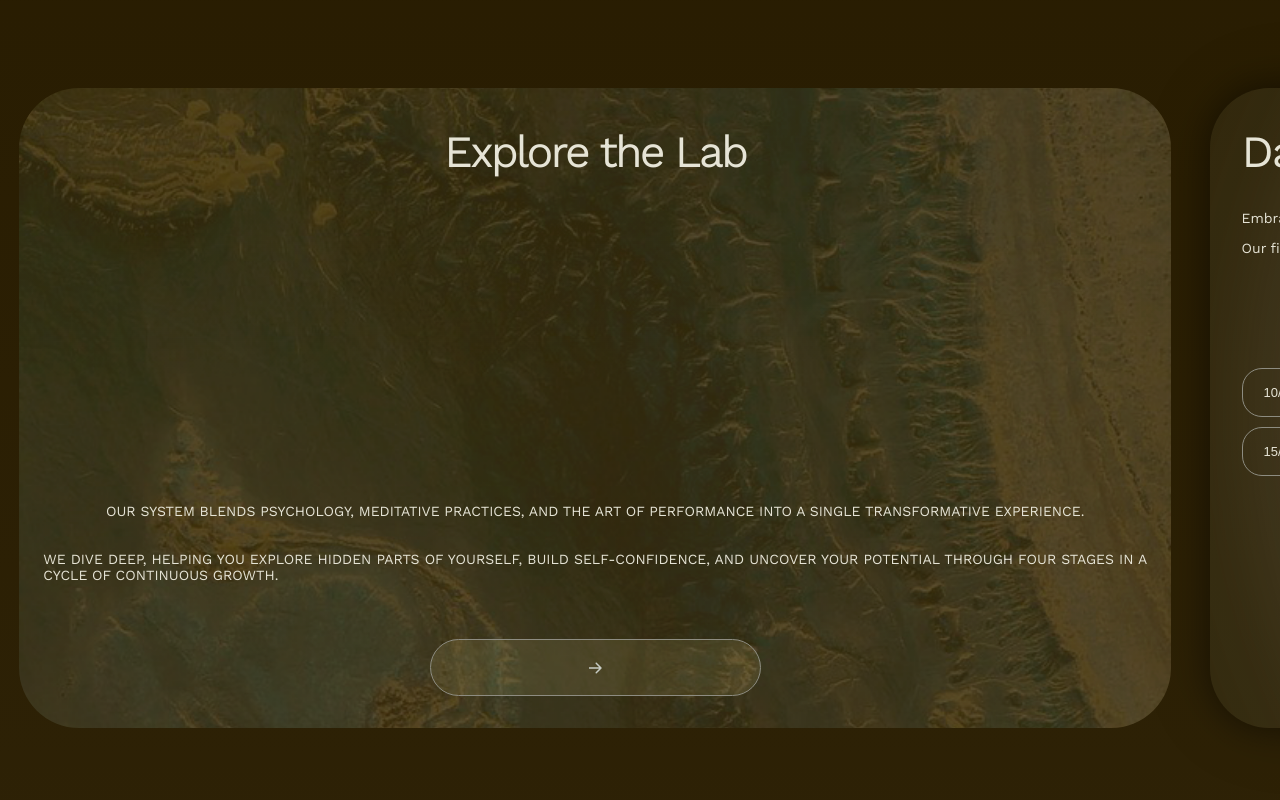
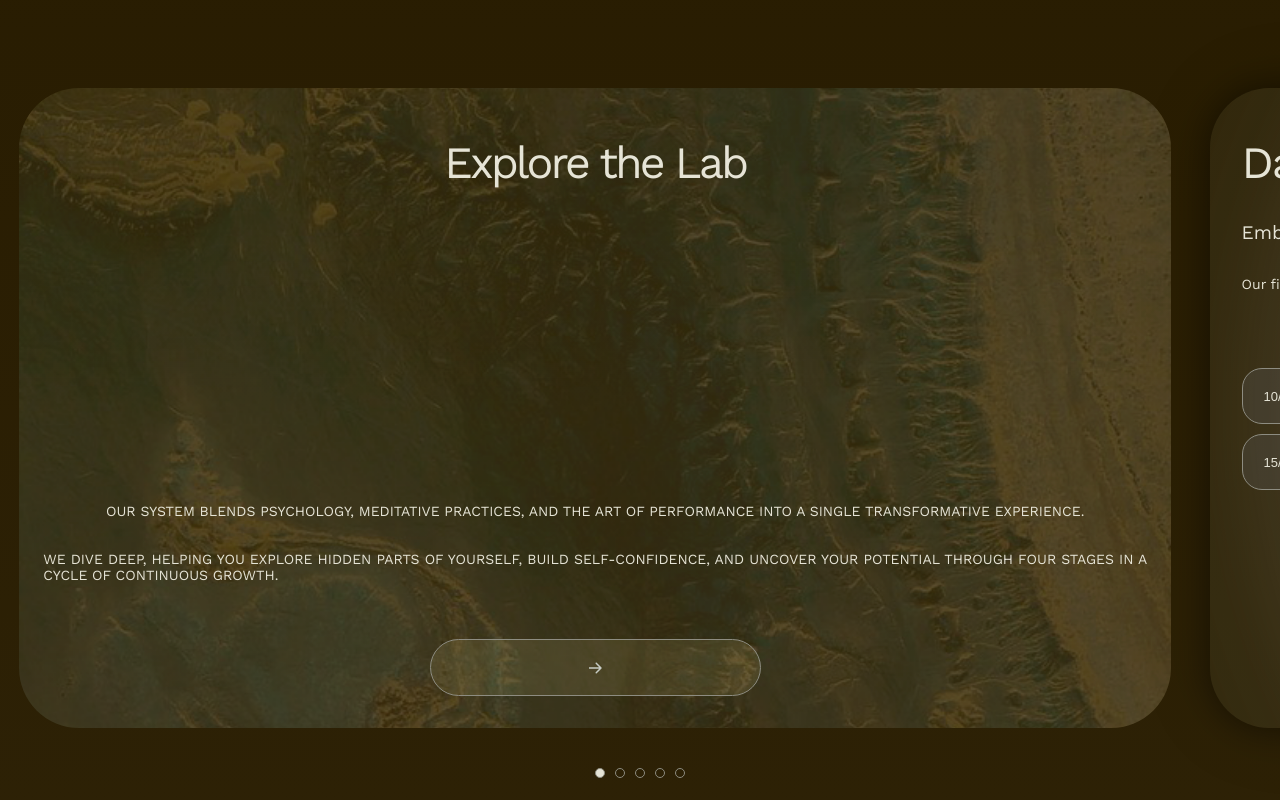
Before and after one commit to rbeatryss/massa, a React (Create React App) app: page / in a window 1280 px wide. Shown: the part 760-1560 px from the top of the page. Built offline with nearby package versions, Linux system fonts and the light colour scheme.

Commit message:
added slider tracker, updated horizontal scroll

```diff
--- a/public/index.html
+++ b/public/index.html
@@ -2,12 +2,10 @@
 <html lang="en">
   <head>
     <meta charset="utf-8" />
-    <link rel="icon" href="%PUBLIC_URL%/favicon.ico" />
+    <link rel="icon" href="%PUBLIC_URL%/favicon.svg" />
     <meta name="viewport" content="width=device-width, initial-scale=1" />
     <meta name="theme-color" content="#000000" />
     <meta
-      name="description"
-      content="Web site created using create-react-app"
     />
     <link rel="apple-touch-icon" href="%PUBLIC_URL%/logo.svg" />
     <!--
@@ -24,7 +22,7 @@
       work correctly both with client-side routing and a non-root public URL.
       Learn how to configure a non-root public URL by running `npm run build`.
     -->
-    <title>React App</title>
+    <title>MASSA CONFUSA</title>
   </head>
   <body>
     <noscript>You need to enable JavaScript to run this app.</noscript>
--- a/src/App.css
+++ b/src/App.css
@@ -35,6 +35,8 @@ h1 {
   color: #E6E4D6;
   text-align: start;
   margin: 0;
+  line-height:0.8;
+
 }
 
 h2 {
@@ -44,13 +46,14 @@ h2 {
   text-align: start;
   letter-spacing: -2px;
   font-weight: 500;
+  margin-top: 3rem;
 
 }
 
 h3 {
-  font-size: 14px;
-  /* font-size: 1.2rem; */
-  font-weight: 400;
+  /* font-size: 14px; */
+  font-size: 1.2rem;
+  font-weight: 500;
   color: #E6E4D6;
   text-align: start;
 }
@@ -59,7 +62,7 @@ p {
   color: #E6E4D6;
 }
 
-.horizontal-scroll {
+/* .horizontal-scroll {
   display: flex;
   overflow-x: auto;
   padding-right: 30px;
@@ -71,7 +74,7 @@ p {
 .horizontal-scroll::-webkit-scrollbar {
   display: none;
   cursor: grab;
-}
+} */
 
 .magic-description {
   color: #E6E4D6;
@@ -85,8 +88,6 @@ p {
 
 .about,
 .sounds,
-.sound,
-.sound,
 .community,
 .events {
   height: 100vh;
@@ -123,7 +124,7 @@ p {
 .sounds-title,
 .community-title,
 .magic-title,
-.sound-title {
+.sounds-title {
   margin: 1rem 2.5rem 2rem;
   word-wrap: break-word;
 }
@@ -139,13 +140,14 @@ p {
   flex-direction: column;
   justify-content: space-between;
   align-items: center;
+  margin-top: 0;
 }
 
 .quote {
   font-size: 1.2em;
   font-weight: 400;
   text-align: center;
-  margin: 1.5rem auto;
+  margin: 1.5rem auto 10rem;
   width: 70%;
 }
 
--- a/src/App.jsx
+++ b/src/App.jsx
@@ -21,6 +21,7 @@ import email from './assets/mail.svg'
 import instagram from './assets/instagram.svg'
 
 import './App.css';
+import HorizontalScroll from './components/horizontalScroll/HorizontalScroll';
 
 function App() {
   const bookCardData = [
@@ -172,7 +173,7 @@ function App() {
         </div>
       </div>
       <div className="explore">
-        <div className="horizontal-scroll">
+      <HorizontalScroll>
           <IntroBookCard />
           {bookCardData.map((card, index) => (
             <BookCard
@@ -181,13 +182,12 @@ function App() {
               descriptor={card.descriptor}
               description={card.description}
               backgroundImage={card.backgroundImage}
-              gradient={card.gradient}
               shadow={card.shadow}
               buttons={card.buttons}
             />
           ))}
-        </div>
-      </div>
+        </HorizontalScroll>
+              </div>
       <div className="magic">
         <h2 className="magic-title">Magic Rediscovered.</h2>
         <h3 className="magic-description">
@@ -213,8 +213,8 @@ function App() {
           ))}
         </div>
       </div>
-      <div ref={soundsRef} className="sound">
-        <h2 className='sound-title'>Sounds</h2>
+      <div ref={soundsRef} className="sounds">
+        <h2 className='sounds-title'>Sounds</h2>
         < SoundCard />
       </div>
       <div ref={communityRef} className="community">
--- a/src/components/buttons/CustomButton.css
+++ b/src/components/buttons/CustomButton.css
@@ -2,12 +2,13 @@
     display: flex;
     justify-content: space-between;
     align-items: center;
-    background-color: transparent;
-    border-color: #8d8c81;
-    border-style: solid;
-    border-width: 1px;
+    text-align: start;
+    background-color: rgba(89, 89, 89, 0.3);
+    border: 1px solid #8d8c81;
     border-radius: 20px;
     color: #E6E4D6;
+    width: 80%;
+    height: 4rem;
     padding: 1rem;
     width: 100%;
     cursor: pointer;
@@ -44,12 +45,14 @@
 }
 
 .event-button {
+    width: auto;
+    height: 3.5rem;
     position: relative;
     transition: background-color 0.3s ease, box-shadow 0.3s ease, opacity 0.3s ease;
     overflow: hidden;
 }
 
-.event-button > * {
+.event-button>* {
     opacity: 1;
     transition: opacity 0.3s ease;
 }
@@ -65,7 +68,7 @@
     opacity: 1;
 }
 
-.event-button:hover > * {
+.event-button:hover>* {
     opacity: 0;
 }
 
@@ -123,10 +126,12 @@
 
 }
 
+.small-button:active {
+    background-color: rgba(238, 231, 159, 0.3);
+}
+
 .small-button:hover {
-    background-color: #ffd500;
-    color: #0057e7;
-    box-shadow: 0px 0px 10px rgba(255, 255, 0, 0.8);
+    background-color: rgba(238, 231, 159, 0.3);
 }
 
 /* icon button */
--- a/src/components/buttons/CustomButton.jsx
+++ b/src/components/buttons/CustomButton.jsx
@@ -1,7 +1,7 @@
 import React, { useState, useEffect } from 'react';
 import './CustomButton.css';
 
-const CustomButton = ({ buttonData, link }) => {
+const CustomButton = ({ buttonData, link, scrollAction }) => {
     const { type, eventName, eventDate, eventTime, label, icon } = buttonData;
 
     const buttonClass = type === 'coming soon' ? 'coming-soon-button'
@@ -18,6 +18,9 @@ const CustomButton = ({ buttonData, link }) => {
     }, []);
 
     const handleClick = () => {
+        if (scrollAction) {
+            scrollAction();
+        } else {
             if (isMobile) {
                 if (clicked) {
                     window.location.href = link;
@@ -26,6 +29,7 @@ const CustomButton = ({ buttonData, link }) => {
                 }
             } else {
                 window.location.href = link;
+            }
         }
     };
 
@@ -42,7 +46,7 @@ const CustomButton = ({ buttonData, link }) => {
                 </div>
             ) : type === 'icon button' && icon ? (
                 <span className="icon">
-                    {icon && <img src={icon} alt="arrow" />}
+                    <img src={icon} alt="icon" />
                 </span>
             ) : (
                 <span>{label}</span>
--- a/src/components/cards/IntroBookCard/IntroBookCard.jsx
+++ b/src/components/cards/IntroBookCard/IntroBookCard.jsx
@@ -3,7 +3,7 @@ import './IntroBookCard.css';
 import CustomButton from '../../buttons/CustomButton';
 import arrow from "../../../assets/arrow.svg";
 
-const IntroBookCard = ({ nextCardRef, moveCards }) => {
+const IntroBookCard = ({ moveCards }) => {
     return (
         <div className="intro-book-card">
             <div className="intro-book-card-overlay"></div>
--- a/src/components/cards/bookCard/BookCard.css
+++ b/src/components/cards/bookCard/BookCard.css
@@ -37,7 +37,7 @@
 
 }
 
-.book-card-descriptor h3{
+.book-card-descriptor {
     font-weight: 500;
     margin-bottom: 2rem;
 }
--- a/src/components/horizontalScroll/HorizontalScroll.css
+++ b/src/components/horizontalScroll/HorizontalScroll.css
@@ -1,11 +1,33 @@
 .horizontal-scroll {
-    display: flex;
-    overflow-x: auto;
-    scroll-snap-type: x mandatory;
-    scrollbar-width: none;
-    -ms-overflow-style: none;
+  display: flex;
+  overflow-x: auto;
+  padding-right: 30px;
+  scrollbar-width: none;
+  scroll-snap-type: x mandatory;
+  -ms-overflow-style: none;
 }
 
-  .horizontal-scroll:active {
-    cursor: grabbing;
-  }
+.horizontal-scroll::-webkit-scrollbar {
+  display: none;
+  cursor: grab;
+}
+
+.slider-dots {
+  margin: -2.5rem 0 5rem 0;
+  display: flex;
+  justify-content: center;
+}
+
+.dot {
+  width:8px;
+  height: 8px;
+  margin: 0 5px;
+  border: 1px solid #8d8c81;
+  border-radius: 50%;
+  background-color: none;
+  transition: background-color 0.3s ease;
+}
+
+.dot.active {
+  background-color: #E6E4D6;
+}
--- /dev/null
+++ b/src/components/horizontalScroll/HorizontalScroll.jsx
@@ -0,0 +1,62 @@
+import React, { useRef, useState, useEffect } from 'react';
+import './HorizontalScroll.css';
+
+const HorizontalScroll = ({ children }) => {
+  const scrollRef = useRef(null);
+  const [isDragging, setIsDragging] = useState(false);
+  const [startX, setStartX] = useState(0);
+  const [scrollLeft, setScrollLeft] = useState(0);
+  const [activeIndex, setActiveIndex] = useState(0);
+
+  const handleMouseDown = (e) => {
+    setIsDragging(true);
+    setStartX(e.pageX - scrollRef.current.offsetLeft);
+    setScrollLeft(scrollRef.current.scrollLeft);
+  };
+
+  const handleMouseLeave = () => setIsDragging(false);
+  const handleMouseUp = () => setIsDragging(false);
+
+  const handleMouseMove = (e) => {
+    if (!isDragging) return;
+    e.preventDefault();
+    const x = e.pageX - scrollRef.current.offsetLeft;
+    const walk = (x - startX) * 2;
+    scrollRef.current.scrollLeft = scrollLeft - walk;
+  };
+
+  const handleScroll = () => {
+    const scrollPosition = scrollRef.current.scrollLeft;
+    const cardWidth = scrollRef.current.offsetWidth;
+    const index = Math.round(scrollPosition / cardWidth);
+    setActiveIndex(index);
+  };
+
+  useEffect(() => {
+    const ref = scrollRef.current;
+    ref.addEventListener('scroll', handleScroll);
+    return () => ref.removeEventListener('scroll', handleScroll);
+  }, []);
+
+  return (
+    <div>
+      <div
+        className="horizontal-scroll"
+        ref={scrollRef}
+        onMouseDown={handleMouseDown}
+        onMouseLeave={handleMouseLeave}
+        onMouseUp={handleMouseUp}
+        onMouseMove={handleMouseMove}
+      >
+        {children}
+      </div>
+      <div className="slider-dots">
+        {React.Children.map(children, (_, index) => (
+          <span key={index} className={`dot ${index === activeIndex ? 'active' : ''}`}></span>
+        ))}
+      </div>
+    </div>
+  );
+};
+
+export default HorizontalScroll;
```
Also changed, not shown: src/components/horizontalScroll/HorizontalScroll.js (deleted, +0 -49 lines), public/favicon.svg (added). Lines whose indentation alone changed are shown as unchanged.
